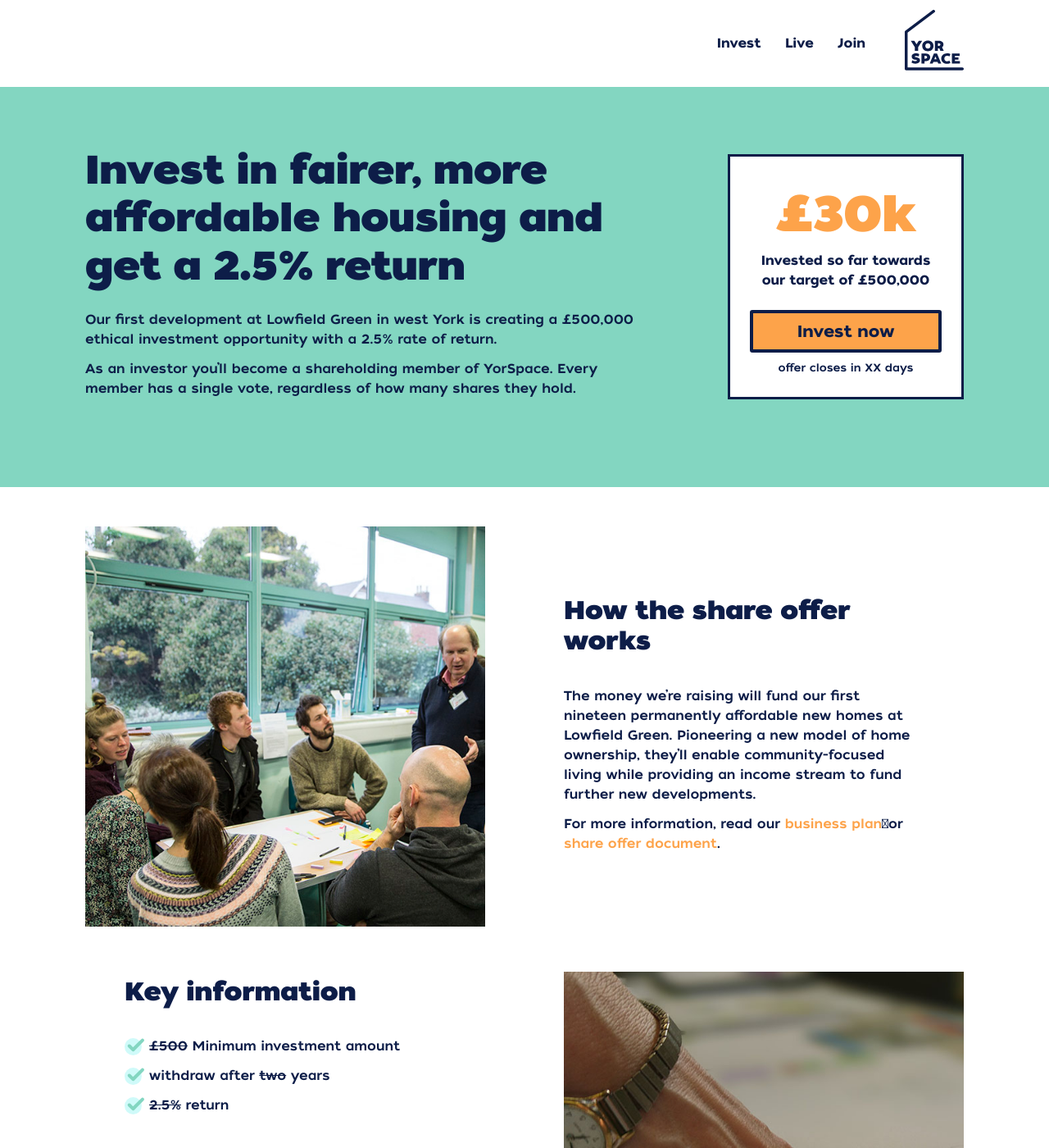
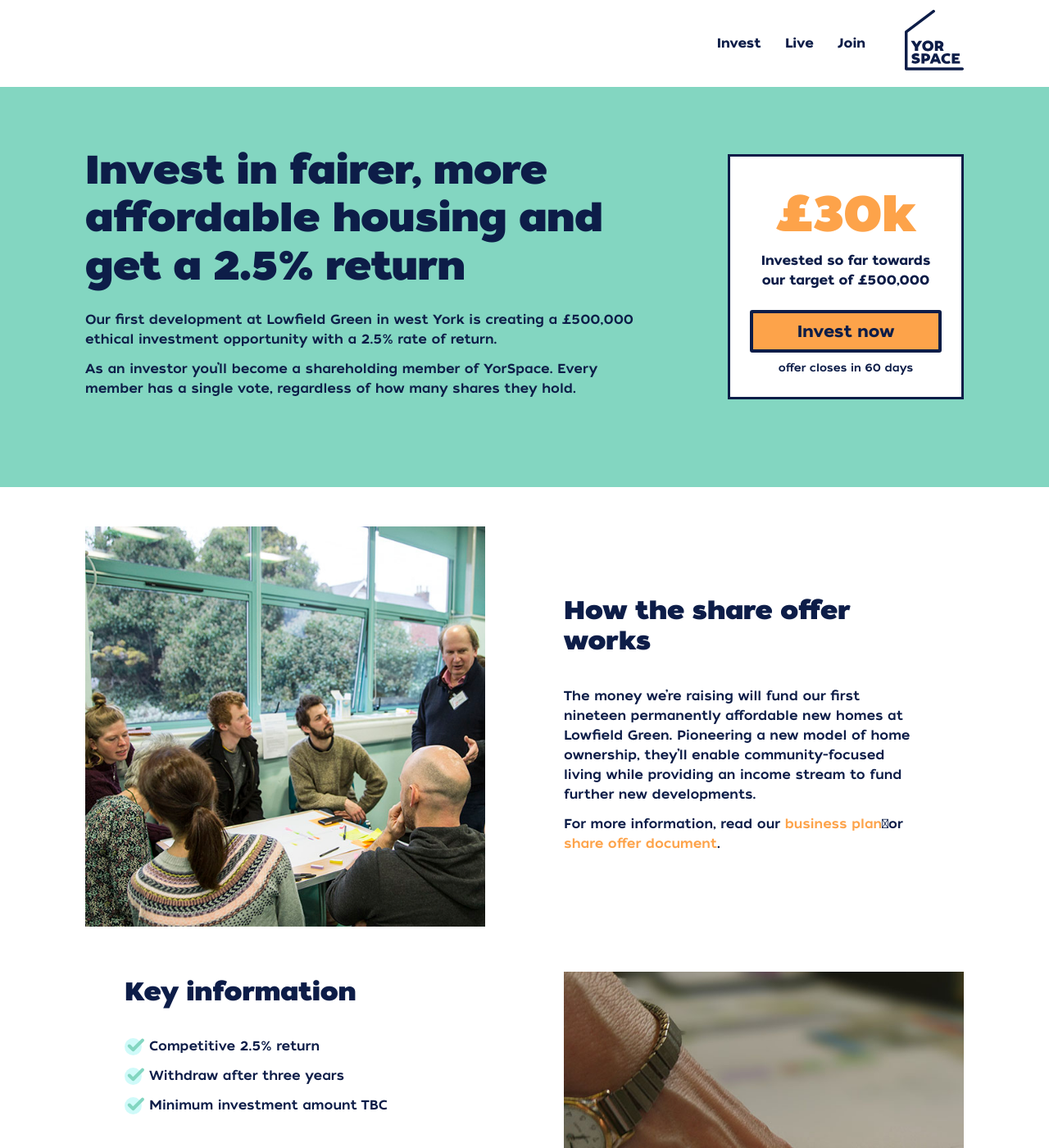
Before and after one commit to johnpuddephatt/yorspace, a Jekyll site: the page built from _pages/invest.md, in a window 1280 px wide and 1400 px high. Shown: the whole window at 82% size. Built offline with Jekyll 4.4.1, drawn with Linux system fonts in a browser that asks for light colours.

Commit message:
create live and invest pages 2

```diff
--- a/_layouts/invest.html
+++ b/_layouts/invest.html
@@ -13,7 +13,7 @@
       <div class="totaliser-total">£30k</div>
       <p class="totaliser-description">Invested so far towards our target of £500,000</p>
       <a href="#" class="button section-header-button">Invest now</a>
-      <small>offer closes in XX days</small>
+      <small>offer closes in 60 days</small>
     </div>
   </div>
 </header>
@@ -36,9 +36,9 @@
       <div class="section-row--text">
         <h2 class="section-heading">Key information</h2>
         <ul>
-          <li><strike>£500</strike> Minimum investment amount</li>
-          <li>withdraw after <strike>two</strike> years</li>
-          <li><strike>2.5%</strike> return</li>
+          <li>Competitive 2.5% return</li>
+          <li>Withdraw after three years</li>
+          <li>Minimum investment amount TBC</li>
         </ul>
         <h2 class="section-heading">Timeline</h2>
         <ol>
```
